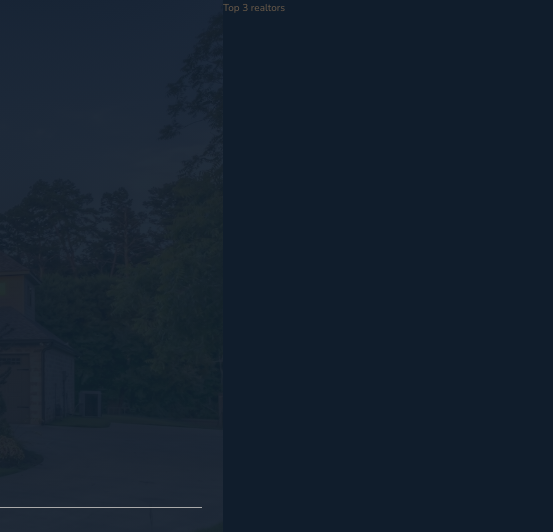
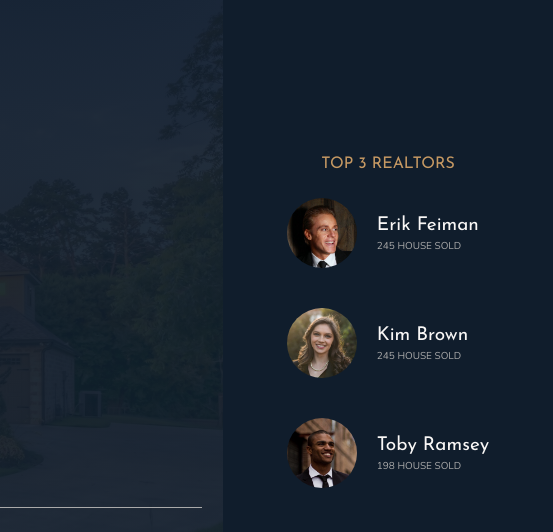
Before and after one commit to sachinganiger8/Nexter, a website: page index.html in a window 1280 px wide. Shown: the top 532 px of the page, 727-1280 px from the left. Drawn offline with nearby package versions, Linux system fonts and the light colour scheme.

Commit message:
FInished 016 Building the Realtors Section

```diff
--- a/index.html
+++ b/index.html
@@ -28,7 +28,28 @@
                 <img src="img/logo-bi.png" alt="Seen on logo 4">
             </div>
         </header>
-        <div class="realtors">Top 3 realtors</div>
+        <div class="realtors">
+            <h3 class="heading-3">Top 3 Realtors</h3>
+            <div class="realtors__list">
+                <img src="img/realtor-1.jpeg" alt="Realtor 1" class="realtors__img">
+                <div class="realtors__details">
+                    <h4 class="heading-4 heading-4--light">Erik Feiman</h4>
+                    <p class="realtors__sold">245 house sold</p>
+                </div>
+
+                <img src="img/realtor-2.jpeg" alt="Realtor 2" class="realtors__img">
+                <div class="realtors__details">
+                    <h4 class="heading-4 heading-4--light">Kim Brown</h4>
+                    <p class="realtors__sold">245 house sold</p>
+                </div>
+
+                <img src="img/realtor-3.jpeg" alt="Realtor 3" class="realtors__img">
+                <div class="realtors__details">
+                    <h4 class="heading-4 heading-4--light">Toby Ramsey</h4>
+                    <p class="realtors__sold">198 house sold</p>
+                </div>
+            </div>
+        </div>
         <section class="features">
             <div class="feature">
                 <svg class="feature__icon">
--- a/sass/_realtors.scss
+++ b/sass/_realtors.scss
@@ -1,4 +1,31 @@
-.realtors{
+.realtors {
     background-color: $color-secondary;
     grid-column: col-start 7/full-end;
+    padding: 3rem;
+
+    display: grid;
+    align-content: center;
+    justify-content: center;
+    grid-row-gap: 2rem;
+    justify-items: center;
+
+    &__list {
+        display: grid;
+        grid-template-columns: min-content max-content;
+        grid-column-gap: 2rem;
+        grid-row-gap: 5vh;
+        align-items: center;
+    }
+
+    &__img {
+        width: 7rem;
+        border-radius: 50%;
+        display: block;
+    }
+
+    &__sold {
+        text-transform: uppercase;
+        color: $color-grey-light-2;
+        margin-top: -3px;
+    }
 }
```
Also changed, not shown: css/style.css.
